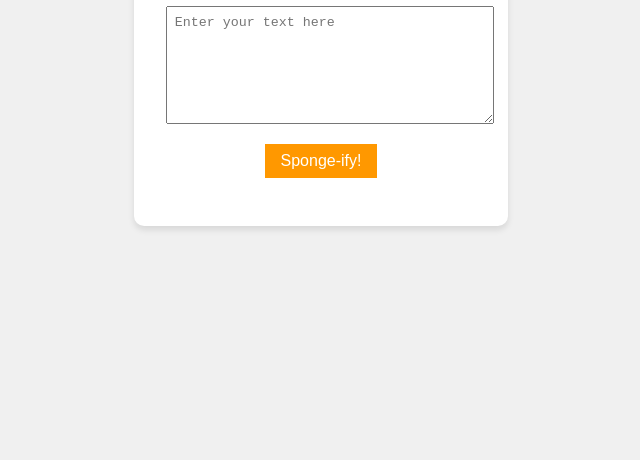
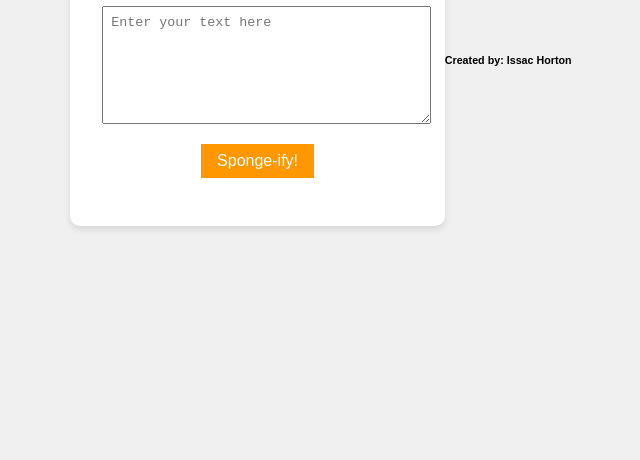
Before and after one commit to OffsetNuggets/offsetnuggets.github.io, a plain HTML site: page index.html in a window 1280 px wide. Shown: the part 340-800 px from the top of the page, without its empty margins (319-959 px from the left). Drawn offline with Linux system fonts and the light colour scheme.

Commit message:
Update index.html

```diff
--- a/index.html
+++ b/index.html
@@ -61,5 +61,8 @@
             document.getElementById('result').textContent = result;
         }
     </script>
+    <footer>
+        <h6>Created by: Issac Horton</h6>
+    </footer>
 </body>
 </html>
```
